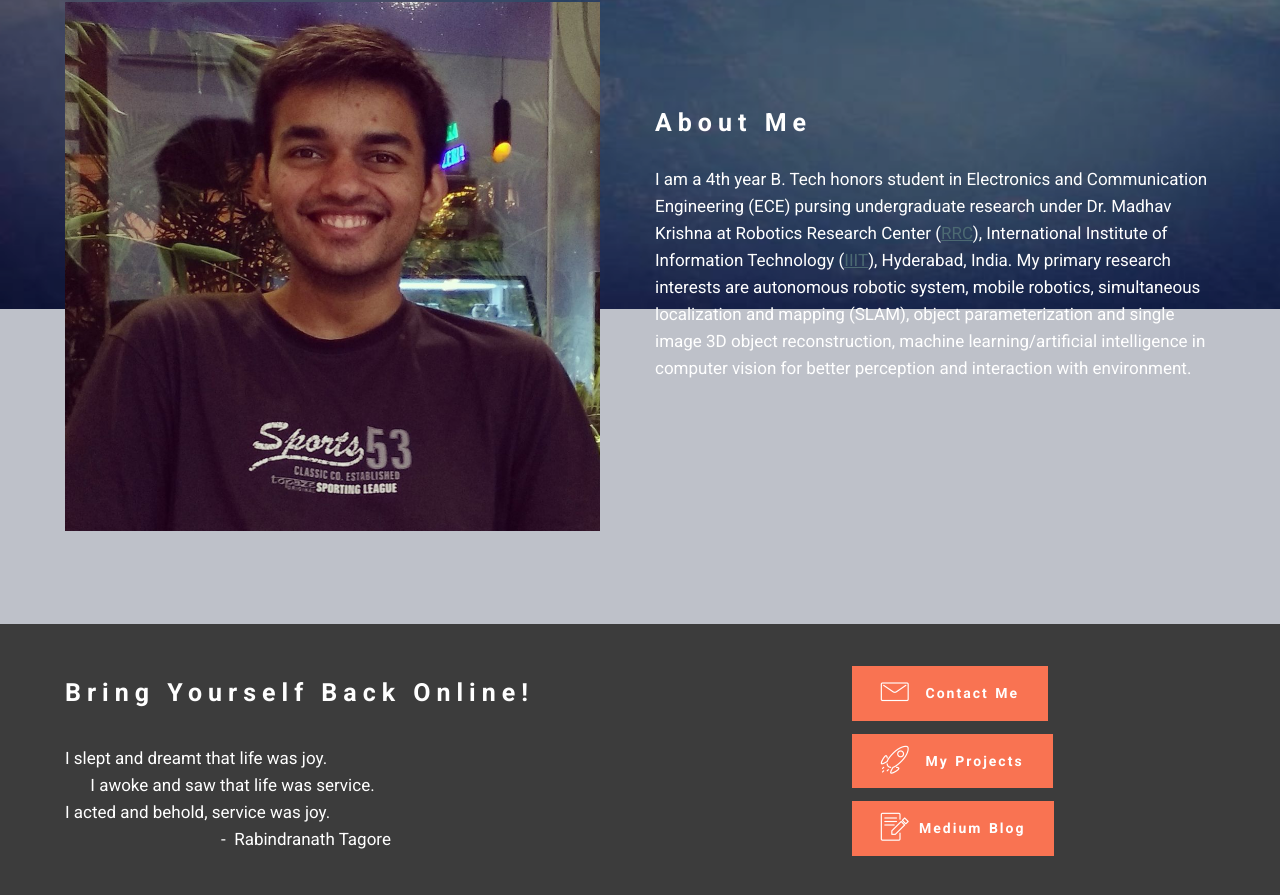
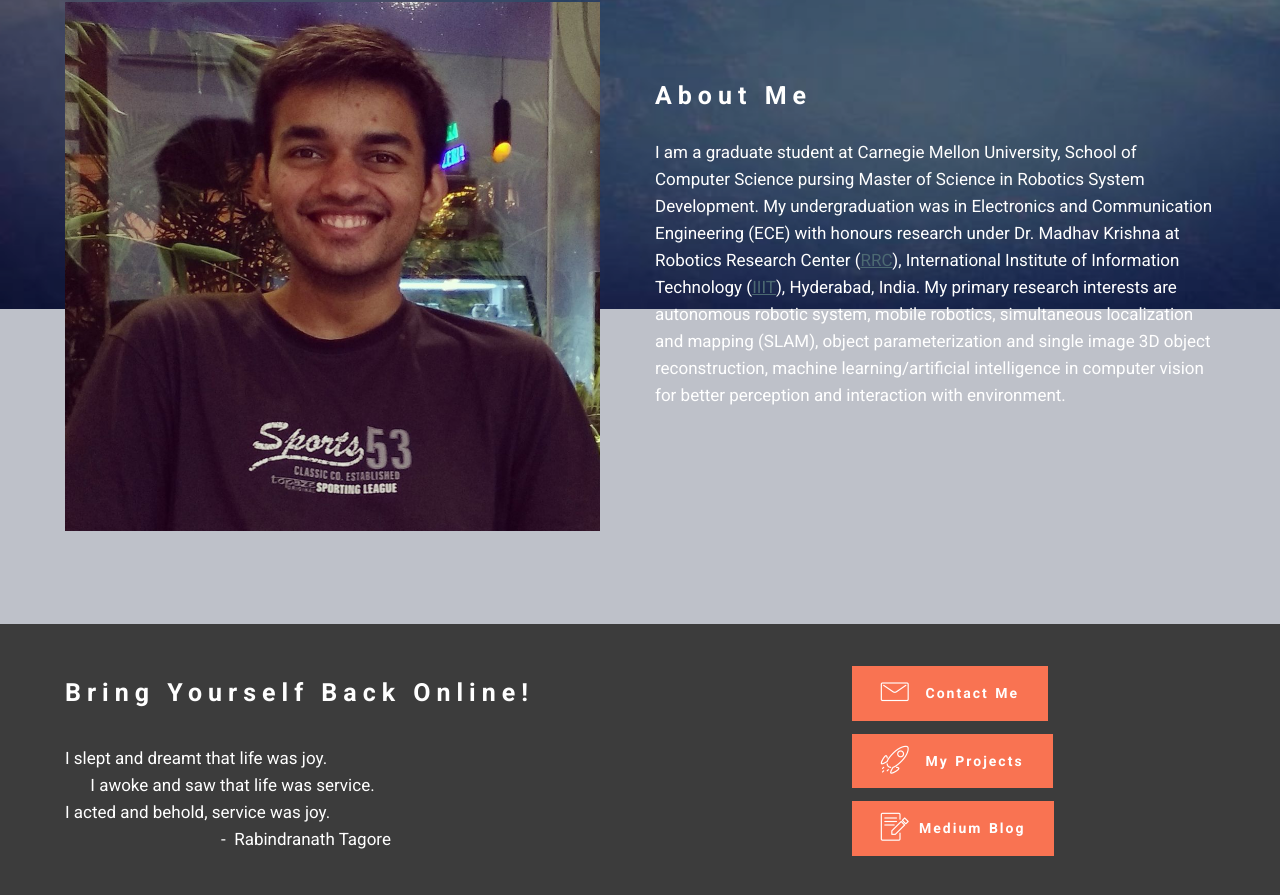
Before and after one commit to parvparkhiya/parvparkhiya.github.io, a plain HTML site: page index.html in a window 1280 px wide. Shown: the part 891-1786 px from the top of the page. Drawn offline with Linux system fonts and the light colour scheme; files whose address does not match are found by name.

Commit message:
Update index.html

```diff
--- a/index.html
+++ b/index.html
@@ -81,7 +81,7 @@
                         </div>
                     </div>
                     <div class="mbr-section__container mbr-section__container--middle">
-                        <div class="mbr-article mbr-article--auto-align mbr-article--wysiwyg"><p>I am a 4th year B. Tech honors student in Electronics and Communication Engineering (ECE) pursing undergraduate research under Dr. Madhav Krishna at Robotics Research Center (<a href="http://robotics.iiit.ac.in/" target="_blank">RRC</a>), International Institute of Information Technology (<a href="https://iiit.ac.in" target="_blank">IIIT</a>), Hyderabad, India. My primary research interests are autonomous robotic system, mobile robotics, simultaneous localization and mapping (SLAM), object parameterization and single image 3D object reconstruction, machine learning/artificial intelligence  in computer vision for better perception and interaction with environment.</p></div>
+                        <div class="mbr-article mbr-article--auto-align mbr-article--wysiwyg"><p>I am a graduate student at Carnegie Mellon University, School of Computer Science pursing Master of Science in Robotics System Development. My undergraduation was in Electronics and Communication Engineering (ECE) with honours research under Dr. Madhav Krishna at Robotics Research Center (<a href="http://robotics.iiit.ac.in/" target="_blank">RRC</a>), International Institute of Information Technology (<a href="https://iiit.ac.in" target="_blank">IIIT</a>), Hyderabad, India. My primary research interests are autonomous robotic system, mobile robotics, simultaneous localization and mapping (SLAM), object parameterization and single image 3D object reconstruction, machine learning/artificial intelligence  in computer vision for better perception and interaction with environment.</p></div>
                     </div>
 
                 </div>
```
